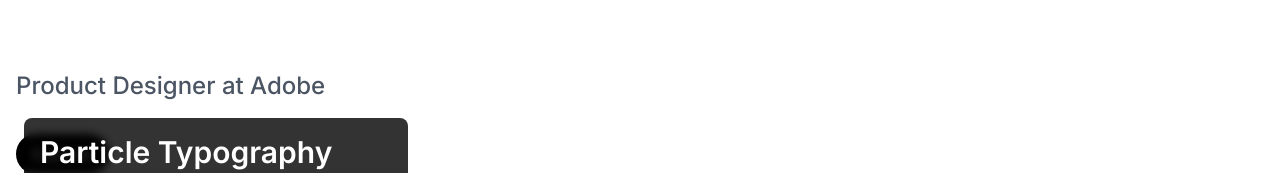
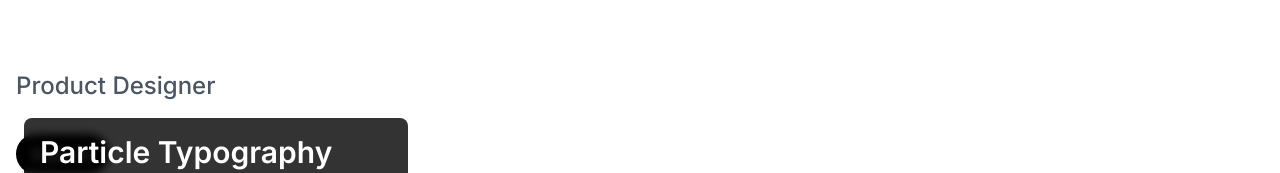
Before and after one commit to TYLANDER/tylerschmidt_v3, a Next.js app: page /particle-typography in a window 1280 px wide. Shown: the part 546-719 px from the top of the page. Built offline with nearby package versions, Linux system fonts and the light colour scheme; no server answers.

Commit message:
Update homepage: Remove 'at Adobe' from Product Designer title

```diff
--- a/src/components/sections/HeroParticleTypography.tsx
+++ b/src/components/sections/HeroParticleTypography.tsx
@@ -411,7 +411,7 @@ export function HeroParticleTypography() {
             className="mb-8"
           >
             <p className="text-xl font-medium text-gray-600 dark:text-gray-400 md:text-2xl">
-              Product Designer at Adobe
+              Product Designer
             </p>
           </motion.div>
 
```
